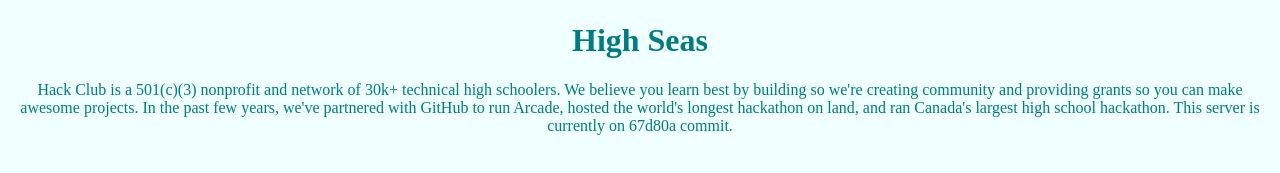
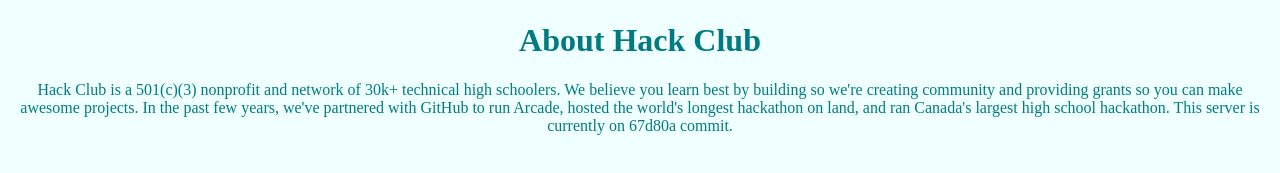
Before and after one commit to LegendPlayz83/Personal-Website, a plain HTML site: page index.html in a window 1280 px wide. Shown: the part 161-334 px from the top of the page. Drawn offline with Linux system fonts and the light colour scheme.

Commit message:
mainchange

```diff
--- a/index.html
+++ b/index.html
@@ -3,7 +3,7 @@
   <head> <link rel="stylesheet" href="style.css" /></head>
   <body>
     <img src="https://cdn-blog.adafruit.com/uploads/2024/11/0high-seas-ada.png"/>
-    <h1>High Seas</h1>
+    <h1>About Hack Club</h1>
     <p>Hack Club is a 501(c)(3) nonprofit and network of 30k+ technical high schoolers. We believe you learn best by building so we're creating community and providing grants so you can make awesome projects. In the past few years, we've partnered with GitHub to run Arcade, hosted the world's longest hackathon on land, and ran Canada's largest high school hackathon. This server is currently on 67d80a commit.</p>
 
   </body>
```
